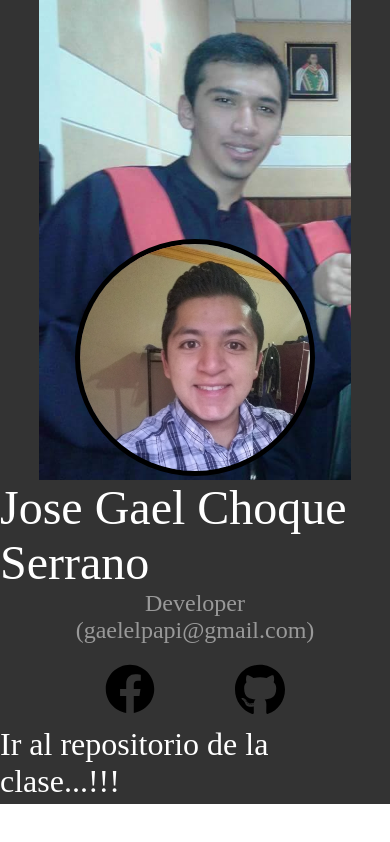
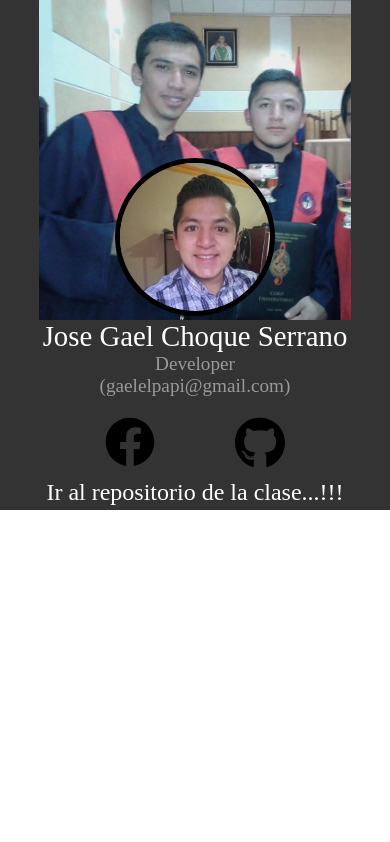
Before and after one commit to santinaba/alumnoscalidad, a plain HTML site: page jose.html in a window 390 px wide. Drawn offline with Linux system fonts and the light colour scheme.

Commit message:
task complete

```diff
--- a/style.css
+++ b/style.css
@@ -8,6 +8,7 @@ body,*,div,nav,img{
 .container{
     height: 100vh;
     width: 100vw;
+    min-width: 360px;
 }
 .container .header-perfil{
     display: flex;
@@ -93,3 +94,23 @@ a{
     background-color: rgba(255,255,255,.1);
     text-decoration: underline;
 }
+
+
+@media screen and (max-width:768px){
+    .container .header-perfil .fondo-perfil{
+        height: 20em;
+    }
+    .container .header-perfil .fondo-perfil .foto-perfil img{
+        width: 10em;
+    }
+    .body-perfil-name .perfil-name{
+        font-size: 1.8em ;
+    }
+    .body-perfil-name .developer{
+        font-size: 1.2em;
+    }
+    .class-repository a{
+        font-size:1.5em;
+    }
+
+}
```
Also changed, not shown: index.html (+13 -0 lines).
